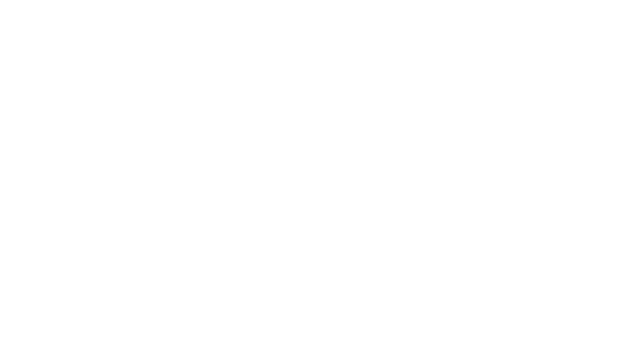
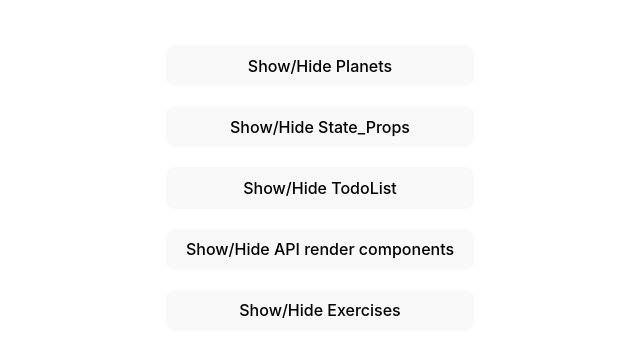
Before and after one commit to ejsadiarin/React-JS-Playground-App, a React (Vite) app: page / in a window 1280 px wide. Shown: the part 212-568 px from the top of the page, without its empty margins (320-960 px from the left). Built offline with nearby package versions, Linux system fonts and the light colour scheme.

Commit message:
added DONE Exercise: useCounter custom hook with its ExerciseCounterUI

```diff
--- a/src/components/react_query/CatFactReactQuery.jsx
+++ b/src/components/react_query/CatFactReactQuery.jsx
@@ -5,7 +5,7 @@ import { useQuery } from "@tanstack/react-query"
 import axios from "axios";
 
 const CatFactReactQuery = () => {
-  const { data, isLoading, isError, refetch } = useQuery(["cat"], () => {
+  const { data, isLoading, isError, refetch } = useQuery(["cat"], async () => {
     return axios.get('https://catfact.ninja/fact').then((res) => res.data)
   });
 
--- /dev/null
+++ b/src/components/state_props/ExerciseCounterUI.jsx
@@ -0,0 +1,17 @@
+import { useCounter } from "../../hooks/useCounter";
+
+const ExerciseCounterUI = () => {
+  const { count, add, subtract, setToZero } = useCounter(0);
+
+  return (
+    <>
+      <h3>ExerciseCounterUI - using useCounter custom hook</h3>
+      <p>{ count }</p>
+      <button onClick={add}>Add</button>
+      <button onClick={subtract}>Subtract</button>
+      <button onClick={setToZero}>Set to Zero</button>
+    </>
+  );
+}
+
+export default ExerciseCounterUI
--- /dev/null
+++ b/src/hooks/useCounter.jsx
@@ -0,0 +1,19 @@
+import { useState } from "react"
+
+export const useCounter = (defaultVal = 0) => {
+  const [count, setCount] = useState(defaultVal);
+
+  const add = () => {
+    setCount((count) => count + 1 );
+  }
+
+  const subtract = () => {
+    setCount((count) => count - 1 );
+  }
+
+  const setToZero = () => {
+    setCount(0);
+  }
+
+  return { count, add, subtract, setToZero };
+}
--- a/src/layout/MainLayout.jsx
+++ b/src/layout/MainLayout.jsx
@@ -5,19 +5,53 @@ import TodoList from '../components/TodoList'
 import Quotes from '../components/api_axios/Quotes'
 import ObjectAPI from '../components/api_axios/ObjectAPI'
 import { ExerciseAPIFetch, ExerciseAPIAxios } from '../components/api_axios/ExerciseAPI'
+import { useToggle } from '../hooks/useToggle'
+import ExerciseCounterUI from '../components/state_props/ExerciseCounterUI'
+
+// uses useToggle custom hook
+// TODO: use state management and useToggle for Sidebar component
+{/*
+  like this:
+  <button onClick={toggle}>Show Planets</button>
+  { isVisible && <Planets /> }
+*/}
 
 export default function MainLayout() {
+  const [isVisible, toggle] = useToggle();
+  const [isVisibleAPI, toggleAPI] = useToggle();
+  const [isVisibleExercises, toggleExercises] = useToggle();
+  const [isVisibleStateProps, toggleStateProps] = useToggle();
+  const [isVisibleTodo, toggleTodo] = useToggle();
+
   return (
-    <>
-    {/* <Planets />
-    <TestFeat />
-    <Exercise1 />
-    <TodoList />
-    <Quotes />
-    <ObjectAPI />
-    <ExerciseAPIFetch />
-    <ExerciseAPIAxios />     */}
+    <div style={{ display: "flex", flexDirection: "column", gap: "20px" }}>
+    <button onClick={toggle}>Show/Hide Planets</button>
+    { isVisible && <Planets /> }
 
-    </>
+    <button onClick={toggleStateProps}>Show/Hide State_Props</button>
+    { isVisibleStateProps && <TestFeat /> }
+
+
+    <button onClick={toggleTodo}>Show/Hide TodoList</button>
+    { isVisibleTodo && <TodoList />  }
+
+    <button onClick={toggleAPI}>Show/Hide API render components</button>
+    { isVisibleAPI &&
+      <div style={{ backgroundColor: "darkgreen" }}>
+        <Quotes/> <ObjectAPI />
+      </div>
+    }
+
+    <button onClick={toggleExercises}>Show/Hide Exercises</button>
+    { isVisibleExercises &&
+      <div style={{ backgroundColor: "darkred" }}>
+        <Exercise1 />
+        <ExerciseAPIFetch />
+        <ExerciseAPIAxios />
+        <ExerciseCounterUI />
+      </div>
+    }
+
+    </div>
   )
 }
```
Also changed, not shown: src/layout/Sidebar.jsx (+6 -1 lines).
